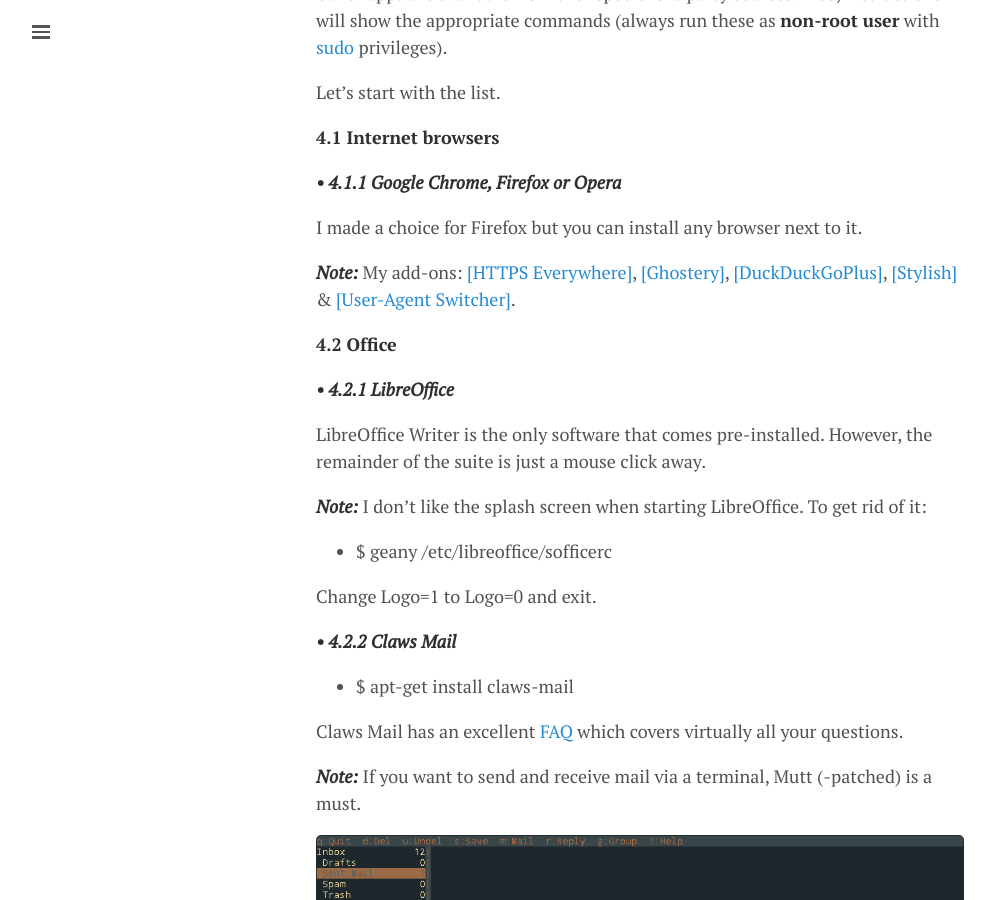
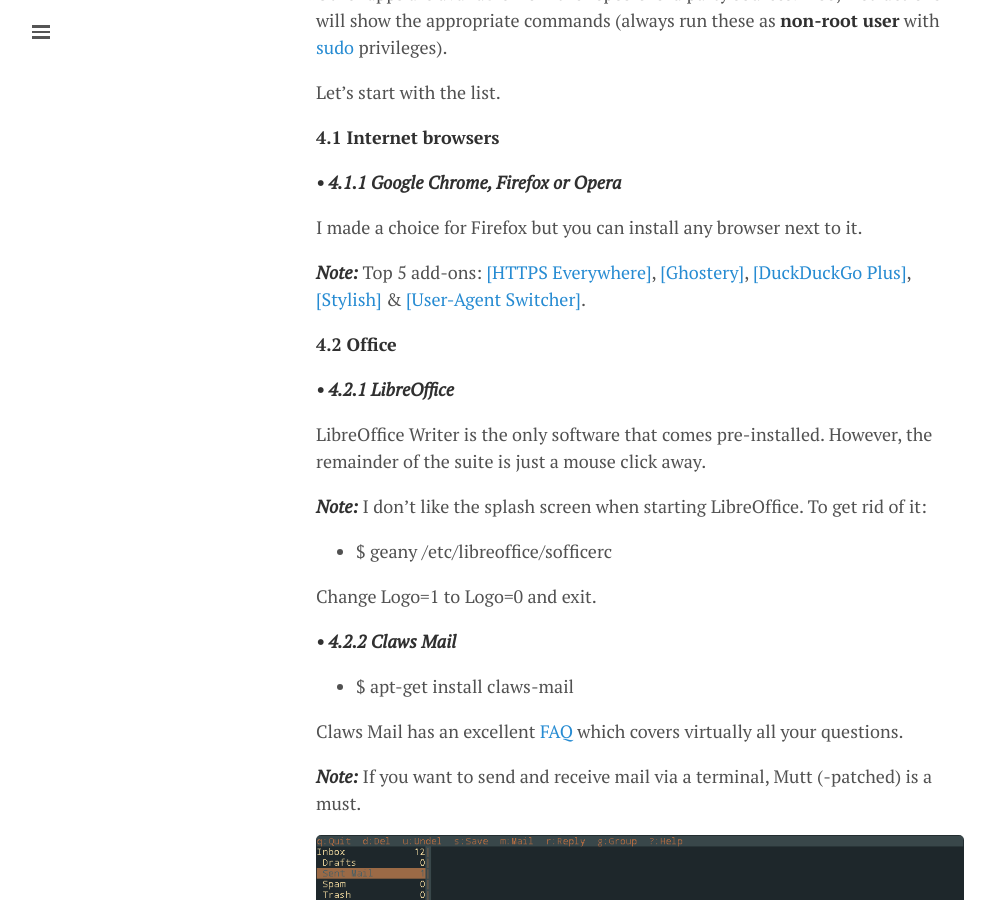
Before and after one commit to lgeurts/lgeurts.github.io, a Jekyll site: the page built from _posts/2017-07-11-bunsenlabs-linux-setup-notes-for dell-inspiron-6000.md, in a window 1280 px wide and 900 px high, scrolled down 2836 px. Shown: the whole window, without its empty margins (0-995 px from the left). Built offline with Jekyll 4.4.1, drawn with Linux system fonts in a browser that asks for light colours; nearby versions of some CDN libraries; comment, search, counter and statistics services are not loaded.

Commit message:
Update Firefox add-ons

```diff
--- a/_posts/2017-07-11-bunsenlabs-linux-setup-notes-for dell-inspiron-6000.md
+++ b/_posts/2017-07-11-bunsenlabs-linux-setup-notes-for dell-inspiron-6000.md
@@ -77,7 +77,7 @@
 
 I made a choice for Firefox but you can install any browser next to it.
 
-***Note:*** My add-ons: [[HTTPS Everywhere]](https://www.eff.org/https-everywhere), [[Ghostery]](https://addons.mozilla.org/en-US/firefox/addon/ghostery/), [[DuckDuckGoPlus]](https://addons.mozilla.org/en-US/firefox/addon/duckduckgo-for-firefox/), [[Stylish]](https://addons.mozilla.org/en-US/firefox/addon/stylish/) & [[User-Agent Switcher]](https://addons.mozilla.org/en-US/firefox/addon/user-agent-switcher-firefox/).
+***Note:*** Top 5 add-ons: [[HTTPS Everywhere]](https://www.eff.org/https-everywhere), [[Ghostery]](https://addons.mozilla.org/en-US/firefox/addon/ghostery/), [[DuckDuckGo Plus]](https://addons.mozilla.org/en-US/firefox/addon/duckduckgo-for-firefox/), [[Stylish]](https://addons.mozilla.org/en-US/firefox/addon/stylish/) & [[User-Agent Switcher]](https://addons.mozilla.org/en-US/firefox/addon/user-agent-switcher-firefox/).
 
 **4.2 Office**
 
```
